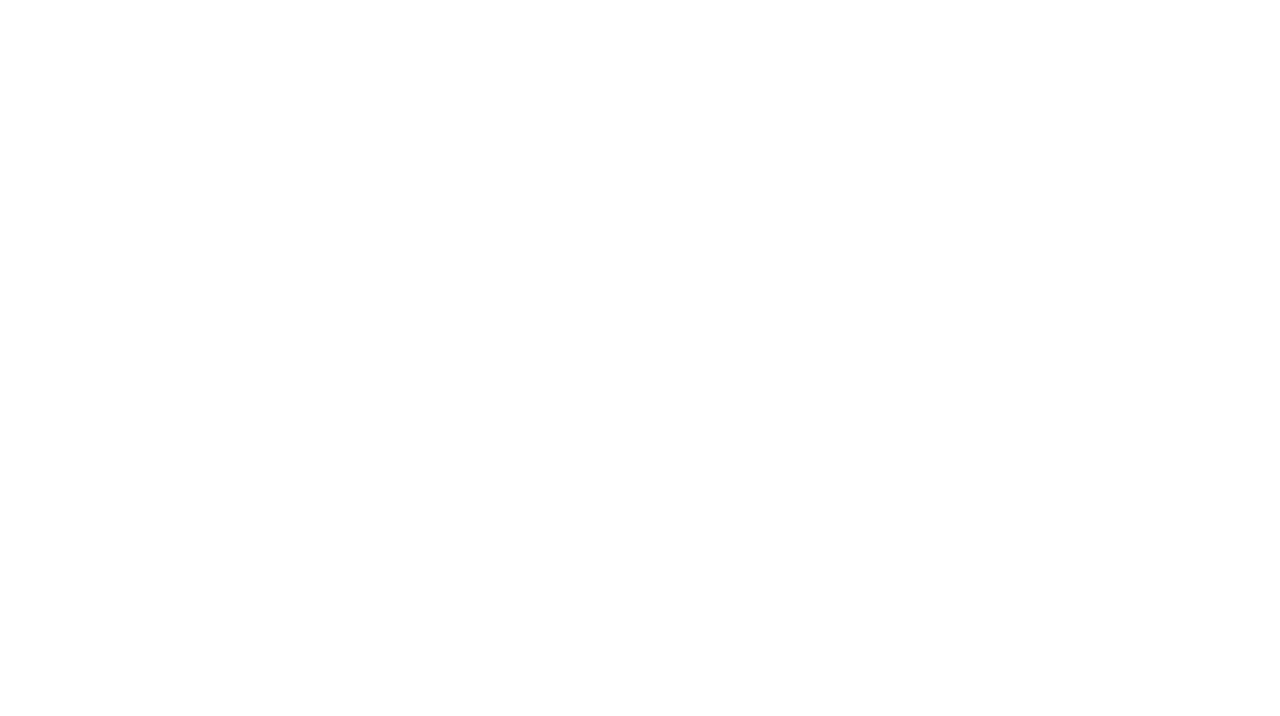
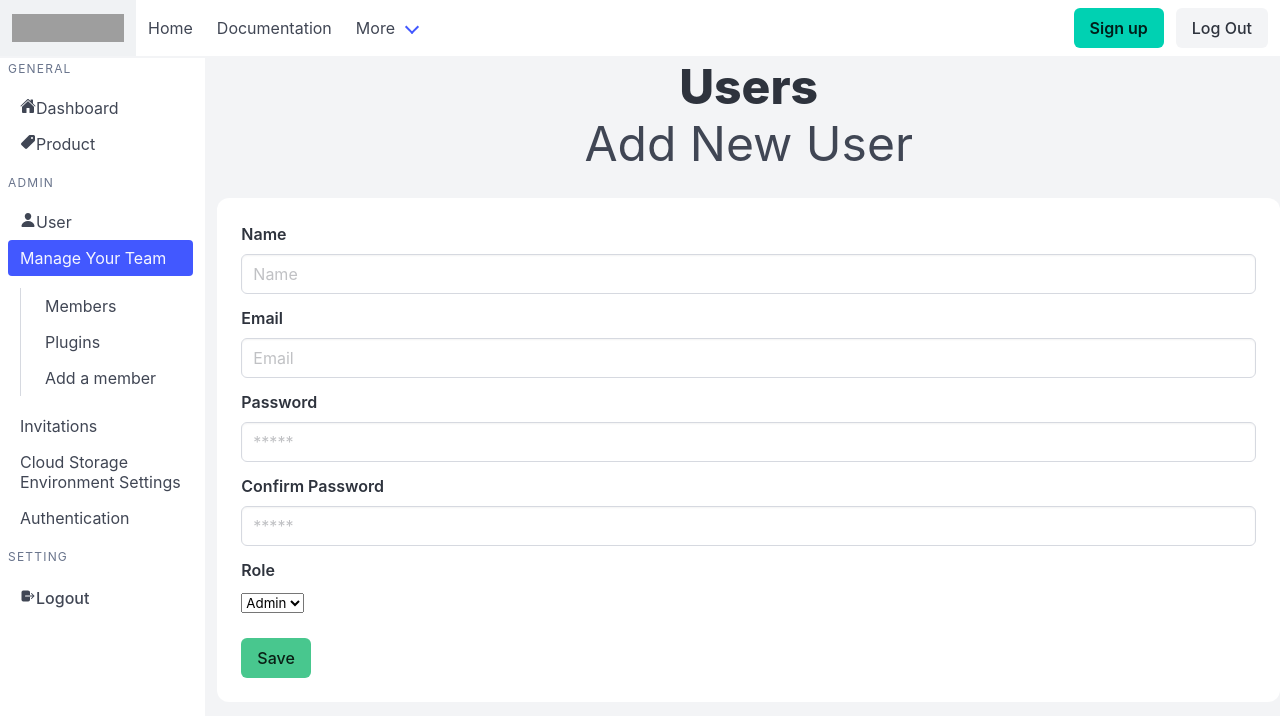
Before and after one commit to ujangaripin24/react-login-multirole, a React (Create React App) app: page /add-user in a window 1280 px wide. Before the commit this address had no page. Shown: the top 716 px of the page. Built offline with nearby package versions, Linux system fonts and the light colour scheme; grey boxes are pictures that could not be loaded.

Commit message:
add edit and add user data

```diff
--- a/src/App.js
+++ b/src/App.js
@@ -3,6 +3,8 @@ import Dashboard from './pages/Dashboard';
 import Login from './components/Login'
 import User from './pages/User';
 import Product from './pages/Product';
+import AddUser from './pages/AddUser';
+import EditUser from './pages/EditUser';
 function App() {
   return (
     <div>
@@ -12,6 +14,8 @@ function App() {
           <Route path="/dashboard" element={<Dashboard/>}/>
           <Route path="/user" element={<User/>}/>
           <Route path="/product" element={<Product/>}/>
+          <Route path="/add-user" element={<AddUser/>}/>
+          <Route path="/edit-user/:id" element={<EditUser/>}/>
         </Routes>
       </BrowserRouter>
     </div>
--- /dev/null
+++ b/src/components/FormAddUser.jsx
@@ -0,0 +1,62 @@
+import React from 'react'
+
+const FormAddUser = () => {
+  return (
+    <div>
+      <h1 className='title is-1 has-text-centered'>Users</h1>
+      <h3 className='subtitle is-1 has-text-centered'>Add New User</h3>
+      <div className="card is-shadowless">
+        <div className="card-content">
+          <div className="content">
+            <form action="">
+              <div className="field">
+                <label htmlFor="" className="label">Name</label>
+                <div className="control">
+                  <input type="text" className="input" placeholder='Name' />
+                </div>
+              </div>
+              <div className="field">
+                <label htmlFor="" className="label">Email</label>
+                <div className="control">
+                  <input type="text" className="input" placeholder='Email' />
+                </div>
+              </div>
+              <div className="field">
+                <label htmlFor="" className="label">Password</label>
+                <div className="control">
+                  <input type="password" className="input" placeholder='*****' />
+                </div>
+              </div>
+              <div className="field">
+                <label htmlFor="" className="label">Confirm Password</label>
+                <div className="control">
+                  <input type="password" className="input" placeholder='*****' />
+                </div>
+              </div>
+              <div className="field">
+                <label htmlFor="" className="label">Role</label>
+                <div className="control">
+                  <div className="select-is-fullwidth">
+                    <select name="" id="">
+                      <option value="admin">Admin</option>
+                      <option value="user">User</option>
+                    </select>
+                  </div>
+                </div>
+              </div>
+              <div className="field mt-5">
+                <div className="control">
+                  <button className="button is-success">
+                    Save
+                  </button>
+                </div>
+              </div>
+            </form>
+          </div>
+        </div>
+      </div>
+    </div>
+  )
+}
+
+export default FormAddUser
--- /dev/null
+++ b/src/components/FormEditUser.jsx
@@ -0,0 +1,62 @@
+import React from 'react'
+
+const FormEditUser = () => {
+  return (
+    <div>
+      <h1 className='title is-1 has-text-centered'>Users</h1>
+      <h3 className='subtitle is-1 has-text-centered'>Ipdate New User</h3>
+      <div className="card is-shadowless">
+        <div className="card-content">
+          <div className="content">
+            <form action="">
+              <div className="field">
+                <label htmlFor="" className="label">Name</label>
+                <div className="control">
+                  <input type="text" className="input" placeholder='Name' />
+                </div>
+              </div>
+              <div className="field">
+                <label htmlFor="" className="label">Email</label>
+                <div className="control">
+                  <input type="text" className="input" placeholder='Email' />
+                </div>
+              </div>
+              <div className="field">
+                <label htmlFor="" className="label">Password</label>
+                <div className="control">
+                  <input type="password" className="input" placeholder='*****' />
+                </div>
+              </div>
+              <div className="field">
+                <label htmlFor="" className="label">Confirm Password</label>
+                <div className="control">
+                  <input type="password" className="input" placeholder='*****' />
+                </div>
+              </div>
+              <div className="field">
+                <label htmlFor="" className="label">Role</label>
+                <div className="control">
+                  <div className="select-is-fullwidth">
+                    <select name="" id="">
+                      <option value="admin">Admin</option>
+                      <option value="user">User</option>
+                    </select>
+                  </div>
+                </div>
+              </div>
+              <div className="field mt-5">
+                <div className="control">
+                  <button className="button is-success">
+                    Update
+                  </button>
+                </div>
+              </div>
+            </form>
+          </div>
+        </div>
+      </div>
+    </div>
+  )
+}
+
+export default FormEditUser
--- /dev/null
+++ b/src/pages/AddUser.jsx
@@ -0,0 +1,13 @@
+import React from 'react'
+import Layout from './Layout'
+import FormAddUser from '../components/FormAddUser'
+
+const AddUser = () => {
+  return (
+    <Layout>
+        <FormAddUser/>
+    </Layout>
+  )
+}
+
+export default AddUser
--- /dev/null
+++ b/src/pages/EditUser.jsx
@@ -0,0 +1,13 @@
+import React from 'react'
+import Layout from './Layout'
+import FormEditUser from '../components/FormEditUser'
+
+const EditUser = () => {
+  return (
+    <Layout>
+        <FormEditUser/>
+    </Layout>
+  )
+}
+
+export default EditUser
```
